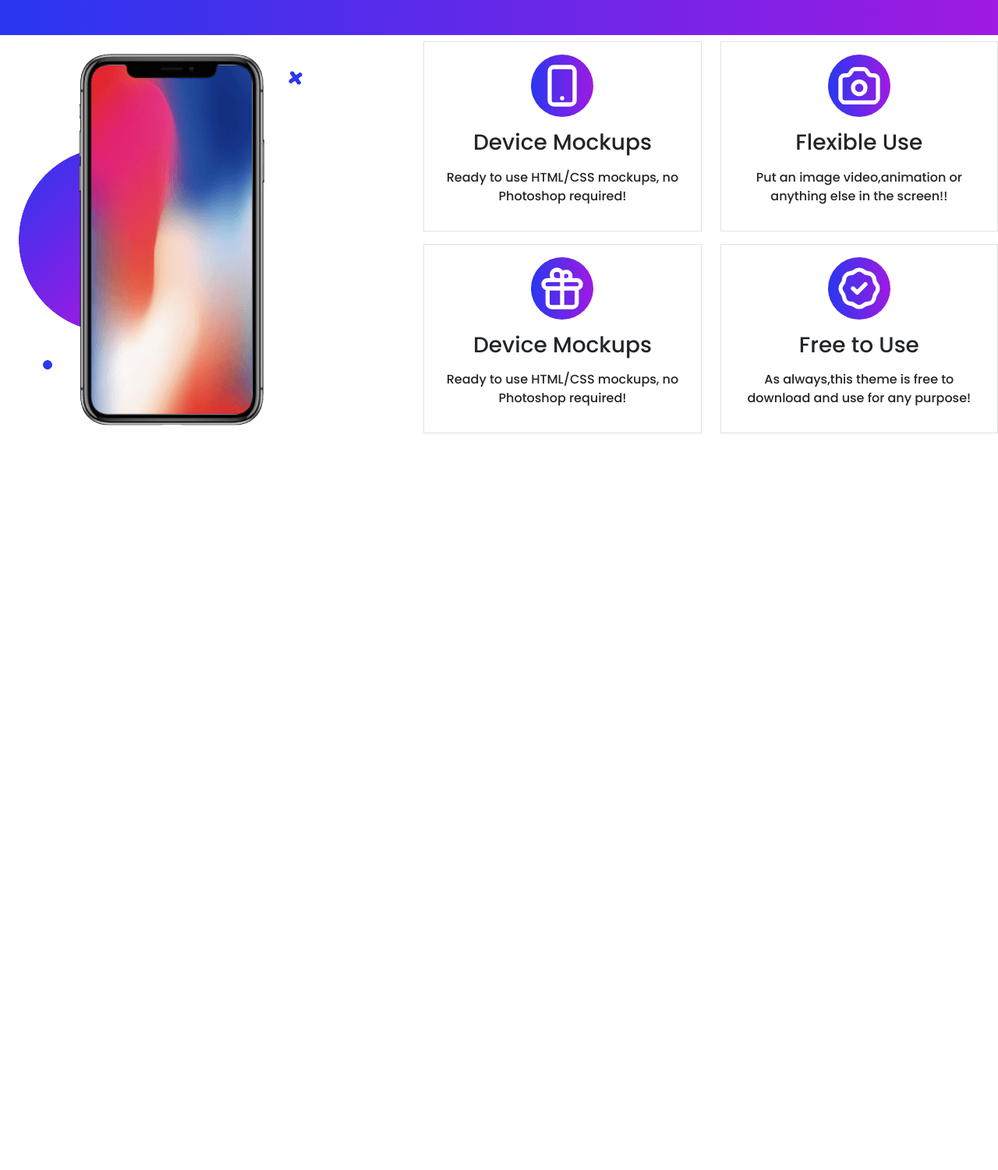
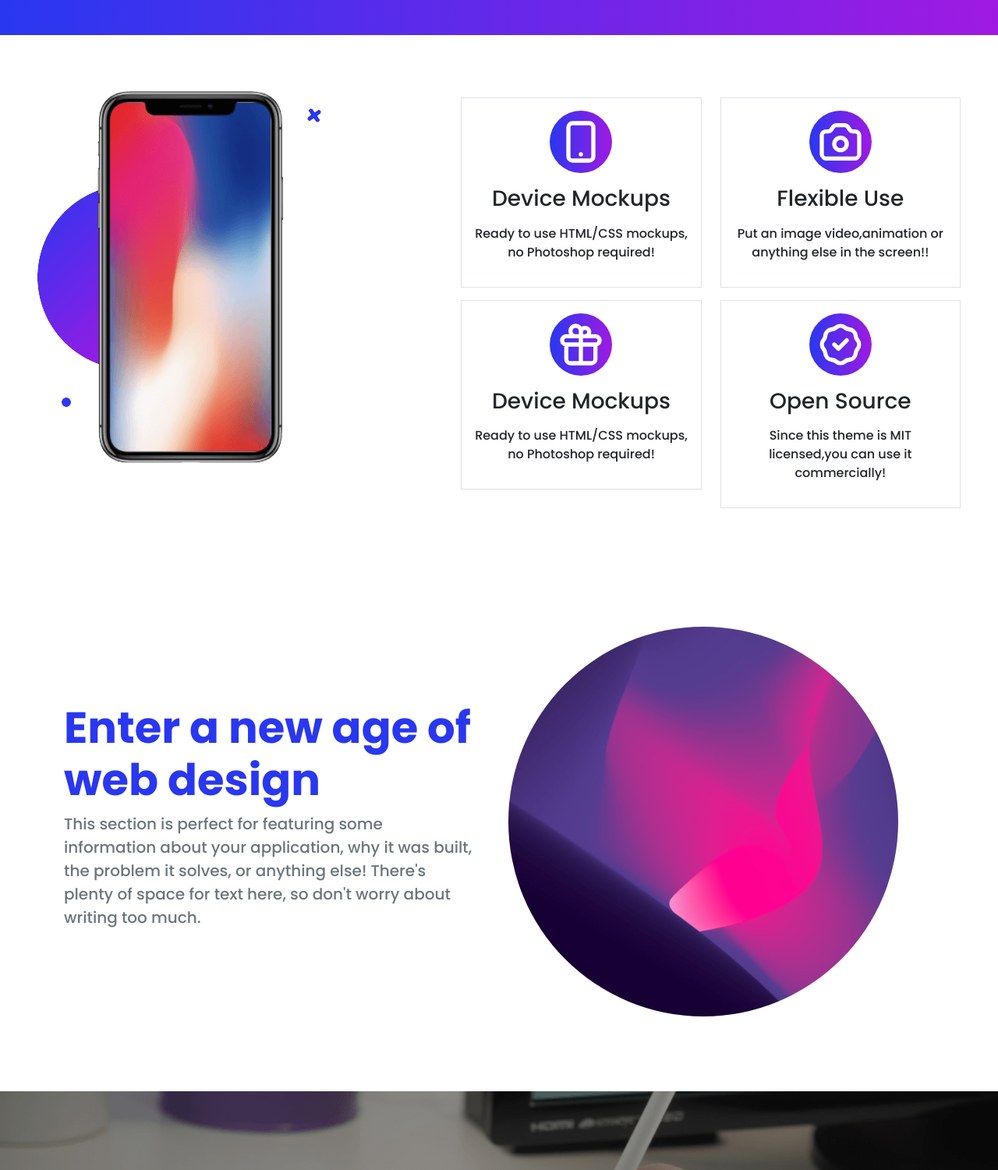
Before and after one commit to Aninditaroy/explore-bootstrap, a plain HTML site: page index.html in a window 1280 px wide. Shown: the part 898-2399 px from the top of the page at 78% size. Before the commit the page ends 1468 px from the top, so only its background shows below. Drawn offline with nearby package versions, Linux system fonts and the light colour scheme.

Commit message:
code added

```diff
--- a/index.html
+++ b/index.html
@@ -24,10 +24,10 @@
                 <div class="collapse navbar-collapse" id="navbarNav">
                     <ul class="navbar-nav ms-auto">
                         <li class="nav-item mx-3">
-                            <a class="nav-link" href="#">Features</a>
+                            <a class="nav-link" href="#feature">Features</a>
                         </li>
                         <li class="nav-item mx-3">
-                            <a class="nav-link" href="#">Download</a>
+                            <a class="nav-link" href="#download">Download</a>
                         </li>
                         <li class="nav-item mx-3">
                             <a class="nav-link btn rounded-pill background-gradient text-white px-3" href="#">
@@ -60,7 +60,7 @@
                     </div>
                     <div class="col-md-6">
                         <div class="d-flex justify-content-center align-items-center py-3">
-                            <img src="img/phone.png" alt="">
+                            <img class="img-fluid" src="img/phone.png" alt="">
                         </div>
                     </div>
                 </div>
@@ -73,53 +73,66 @@
                 <img height="50" src="img/tnw-logo.svg" alt="" srcset="">
             </div>
         </section>
-        <section id="feature">
+        <section id="feature" class="my-4">
             <div class="conatiner">
                 <div class="row">
-                    <div class="col-md-5">
-                        <div class="p-4">
-                            <img src="img/phone.png" alt="" srcset="">
+                    <div class="col-lg-5 col-md-12">
+                        <div class="p-5">
+                            <img class="img-fluid"  src="img/phone.png" alt="" srcset="">
                         </div>
                     </div>
-                    <div class="col-md-7">
-                        <div class="row">
+                    <div class="col-lg-7 col-md-12">
+                        <div class="row p-5">
                             <div class="col-md-6">
-                                <div class="d-flex my-2 flex-column align-items-center border p-3">
-                                    <svg xmlns="http://www.w3.org/2000/svg" width="80" class="background-gradient rounded-circle text-white p-2" fill="none"
+                                <div class="d-flex my-2 border p-3 flex-column align-items-center">
+                                    <svg xmlns="http://www.w3.org/2000/svg" width="80"
+                                        class="background-gradient rounded-circle text-white p-2" fill="none"
                                         viewBox="0 0 24 24" stroke="currentColor">
                                         <path stroke-linecap="round" stroke-linejoin="round" stroke-width="2"
-                                            d="M12 18h.01M8 21h8a2 2 0 002-2V5a2 2 0 00-2-2H8a2 2 0 00-2 2v14a2 2 0 002 2z"/>
+                                            d="M12 18h.01M8 21h8a2 2 0 002-2V5a2 2 0 00-2-2H8a2 2 0 00-2 2v14a2 2 0 002 2z" />
                                     </svg>
                                     <h3 class="text-center my-3">Device Mockups</h3>
                                     <p class="text-center">Ready to use HTML/CSS mockups, no Photoshop required!</p>
                                 </div>
                             </div>
                             <div class="col-md-6">
-                                <div class="d-flex my-2 flex-column align-items-center border p-3">
-                                    <svg xmlns="http://www.w3.org/2000/svg" width="80" class="background-gradient rounded-circle text-white p-2" fill="none" viewBox="0 0 24 24" stroke="currentColor">
-                                        <path stroke-linecap="round" stroke-linejoin="round" stroke-width="2" d="M3 9a2 2 0 012-2h.93a2 2 0 001.664-.89l.812-1.22A2 2 0 0110.07 4h3.86a2 2 0 011.664.89l.812 1.22A2 2 0 0018.07 7H19a2 2 0 012 2v9a2 2 0 01-2 2H5a2 2 0 01-2-2V9z" />
-                                        <path stroke-linecap="round" stroke-linejoin="round" stroke-width="2" d="M15 13a3 3 0 11-6 0 3 3 0 016 0z" />
-                                      </svg>
+                                <div class="d-flex my-2 border p-3 flex-column align-items-center">
+                                    <svg xmlns="http://www.w3.org/2000/svg" width="80"
+                                        class="background-gradient rounded-circle text-white p-2" fill="none"
+                                        viewBox="0 0 24 24" stroke="currentColor">
+                                        <path stroke-linecap="round" stroke-linejoin="round" stroke-width="2"
+                                            d="M3 9a2 2 0 012-2h.93a2 2 0 001.664-.89l.812-1.22A2 2 0 0110.07 4h3.86a2 2 0 011.664.89l.812 1.22A2 2 0 0018.07 7H19a2 2 0 012 2v9a2 2 0 01-2 2H5a2 2 0 01-2-2V9z" />
+                                        <path stroke-linecap="round" stroke-linejoin="round" stroke-width="2"
+                                            d="M15 13a3 3 0 11-6 0 3 3 0 016 0z" />
+                                    </svg>
                                     <h3 class="text-center my-3">Flexible Use</h3>
-                                    <p class="text-center">Put an image video,animation or anything else in the screen!!</p>
+                                    <p class="text-center">Put an image video,animation or anything else in the screen!!
+                                    </p>
                                 </div>
                             </div>
                             <div class="col-md-6">
-                                <div class="d-flex my-2 flex-column align-items-center border p-3">
-                                    <svg xmlns="http://www.w3.org/2000/svg" width="80" class="background-gradient rounded-circle text-white p-2" fill="none" viewBox="0 0 24 24" stroke="currentColor">
-                                        <path stroke-linecap="round" stroke-linejoin="round" stroke-width="2" d="M12 8v13m0-13V6a2 2 0 112 2h-2zm0 0V5.5A2.5 2.5 0 109.5 8H12zm-7 4h14M5 12a2 2 0 110-4h14a2 2 0 110 4M5 12v7a2 2 0 002 2h10a2 2 0 002-2v-7" />
-                                      </svg>
+                                <div class="d-flex my-2 border p-3 flex-column align-items-center">
+                                    <svg xmlns="http://www.w3.org/2000/svg" width="80"
+                                        class="background-gradient rounded-circle text-white p-2" fill="none"
+                                        viewBox="0 0 24 24" stroke="currentColor">
+                                        <path stroke-linecap="round" stroke-linejoin="round" stroke-width="2"
+                                            d="M12 8v13m0-13V6a2 2 0 112 2h-2zm0 0V5.5A2.5 2.5 0 109.5 8H12zm-7 4h14M5 12a2 2 0 110-4h14a2 2 0 110 4M5 12v7a2 2 0 002 2h10a2 2 0 002-2v-7" />
+                                    </svg>
                                     <h3 class="text-center my-3">Device Mockups</h3>
                                     <p class="text-center">Ready to use HTML/CSS mockups, no Photoshop required!</p>
                                 </div>
                             </div>
                             <div class="col-md-6">
-                                <div class="d-flex my-2 flex-column align-items-center border p-3">
-                                    <svg xmlns="http://www.w3.org/2000/svg" width="80" class="background-gradient rounded-circle text-white p-2" fill="none" viewBox="0 0 24 24" stroke="currentColor">
-                                        <path stroke-linecap="round" stroke-linejoin="round" stroke-width="2" d="M9 12l2 2 4-4M7.835 4.697a3.42 3.42 0 001.946-.806 3.42 3.42 0 014.438 0 3.42 3.42 0 001.946.806 3.42 3.42 0 013.138 3.138 3.42 3.42 0 00.806 1.946 3.42 3.42 0 010 4.438 3.42 3.42 0 00-.806 1.946 3.42 3.42 0 01-3.138 3.138 3.42 3.42 0 00-1.946.806 3.42 3.42 0 01-4.438 0 3.42 3.42 0 00-1.946-.806 3.42 3.42 0 01-3.138-3.138 3.42 3.42 0 00-.806-1.946 3.42 3.42 0 010-4.438 3.42 3.42 0 00.806-1.946 3.42 3.42 0 013.138-3.138z" />
-                                      </svg>
-                                    <h3 class="text-center my-3">Free to Use</h3>
-                                    <p class="text-center">As always,this theme is free to download and use for any purpose!</p>
+                                <div class="d-flex my-2 border p-3 flex-column align-items-center">
+                                    <svg xmlns="http://www.w3.org/2000/svg" width="80"
+                                        class="background-gradient rounded-circle text-white p-2" fill="none"
+                                        viewBox="0 0 24 24" stroke="currentColor">
+                                        <path stroke-linecap="round" stroke-linejoin="round" stroke-width="2"
+                                            d="M9 12l2 2 4-4M7.835 4.697a3.42 3.42 0 001.946-.806 3.42 3.42 0 014.438 0 3.42 3.42 0 001.946.806 3.42 3.42 0 013.138 3.138 3.42 3.42 0 00.806 1.946 3.42 3.42 0 010 4.438 3.42 3.42 0 00-.806 1.946 3.42 3.42 0 01-3.138 3.138 3.42 3.42 0 00-1.946.806 3.42 3.42 0 01-4.438 0 3.42 3.42 0 00-1.946-.806 3.42 3.42 0 01-3.138-3.138 3.42 3.42 0 00-.806-1.946 3.42 3.42 0 010-4.438 3.42 3.42 0 00.806-1.946 3.42 3.42 0 013.138-3.138z" />
+                                    </svg>
+                                    <h3 class="text-center my-3">Open Source</h3>
+                                    <p class="text-center">Since this theme is MIT licensed,you can use it commercially!
+                                    </p>
                                 </div>
                             </div>
                         </div>
@@ -127,6 +140,47 @@
                 </div>
             </div>
         </section>
+        <section class="new-web-design my-5">
+            <div class="container">
+                <div class="row">
+                    <div class="col-md-6">
+                        <div class="pe-3 d-flex flex-column justify-content-center h-100">
+                            <h1 class="text-blue display-4 fw-bold">Enter a new age of web design</h1>
+                            <p class="fs-5 text-muted">This section is perfect for featuring some information about your
+                                application, why it was built, the problem it solves, or anything else! There's plenty
+                                of space for text here, so don't worry about writing too much.</p>
+                        </div>
+                    </div>
+                    <div class="col-md-6">
+                        <div class="py-5">
+                            <img src="img/web-design.png" alt="" srcset="" class="rounded-circle img-fluid">
+                        </div>
+                    </div>
+                </div>
+            </div>
+        </section>
+        <section class="stop-writing">
+                <div class="container d-flex flex-column justify-content-center align-items-start  h-100">
+                    <h1 class="display-2 text-white w-50">Stop waiting. Start building.</h1>
+                    <a href="" class="btn btn-outline-light rounded-pill py-3 px-4">Download for free</a>
+                </div>
+        </section>
+        <section id="download" class="background-gradient py-5" >
+            <div class="d-flex flex-column justify-content-center align-items-center py-5">
+                <h1 class="text-center w-50 text-white mb-3">Get the app now!</h1>
+              <div class="">
+                <a href="">
+                    <img src="img/google-play.png" alt="">
+                </a>
+                <a href="">
+                    <img src="img/app-store.png" srcset="">
+                </a>
+              </div>
+            </div>
+        </section>
+        <footer class="bg-dark py-3 text-center">
+            <small class="text-white">© Explore Bootsrap Website 2021. All Rights Reserved.</small>
+        </footer>
     </main>
 
     <!-- Bootstrap Bundle JS -->
--- a/style.css
+++ b/style.css
@@ -1,7 +1,7 @@
 /* Google font */
 @import url('https://fonts.googleapis.com/css2?family=Poppins:wght@500;600;700&display=swap');
 
-/* common class */
+/* common utilities */
 body {
     font-family: 'Poppins', sans-serif;
 }
@@ -12,12 +12,25 @@ body {
     color:  #2937f0;
 }
 
-
+/* navbar */
 .navigation {
     height: 80px;
 }
 
-
+/* banner */
 .banner {
     height: calc(100vh -80px);
+    min-height: 500px;
 }
+
+/* stop writing */
+.stop-writing {
+    background-image: url(img/background.png);
+    height: 100vh;
+    background-repeat: no-repeat;
+    background-size: cover;
+    background-color: rgba(0, 0, 0, 0.3);
+    background-blend-mode: overlay;
+}
+
+/* download */
```
